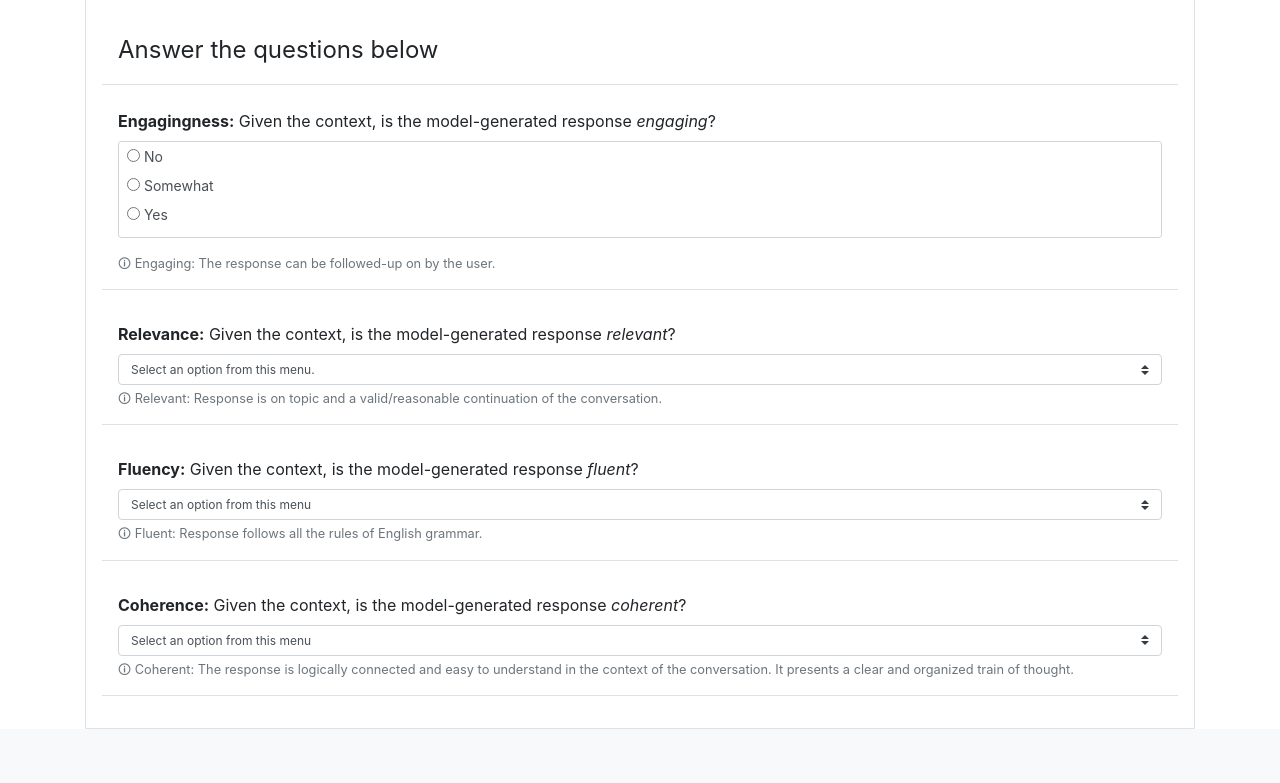
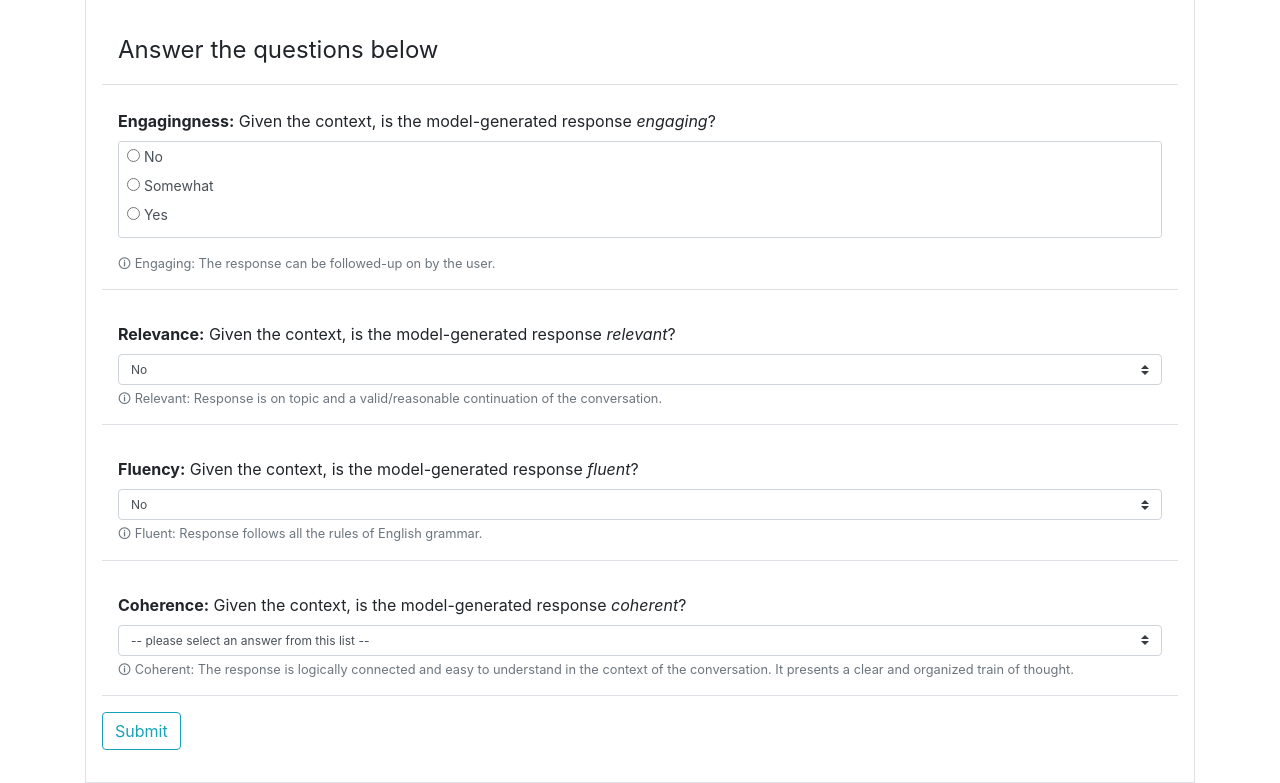
Before and after one commit to bsantraigi/ML-SurveyTool-Flask, a Flask app: page /survey in a window 1280 px wide. Shown: the part 81-864 px from the top of the page. Before the commit the page ends 810 px from the top, so only its background shows below. Run offline with Flask 2, Linux system fonts and the light colour scheme; some libraries are stand-ins or nearby versions.

Commit message:
added basic html validation

```diff
--- a/app.py
+++ b/app.py
@@ -10,7 +10,7 @@ def index():
     # Show a basic html with a header and a link to /survey
     return render_template('home.html', title="Home")
 
-@app.route('/survey')
+@app.route('/survey', methods=['GET', 'POST'])
 def survey():
     # Show a form with the fields from SurveyForm
     form = SurveyForm()
--- a/forms.py
+++ b/forms.py
@@ -1,15 +1,29 @@
 from flask_wtf import FlaskForm
 from flask import Markup
 from wtforms import StringField, PasswordField, BooleanField, SubmitField, RadioField, SelectField
-from wtforms.validators import DataRequired
+from wtforms.validators import DataRequired, InputRequired
 
 class SurveyForm(FlaskForm):
     eng_label = Markup('<strong>Engagingness:</strong> Given the context, is the model-generated response <em>engaging</em>?')
     rel_label = Markup('<strong>Relevance:</strong> Given the context, is the model-generated response <em>relevant</em>?')
     flu_label = Markup('<strong>Fluency:</strong> Given the context, is the model-generated response <em>fluent</em>?')
     coh_label = Markup('<strong>Coherence:</strong> Given the context, is the model-generated response <em>coherent</em>?')
-    q1 = RadioField(eng_label, choices=[(0, 'No'), (1, 'Somewhat'), (2, 'Yes')], description="Engaging: The response can be followed-up on by the user.", validators=[DataRequired()])
-    q2 = SelectField(rel_label, choices=[('Select an option from this menu.'), (0, 'No'), (1, 'Somewhat'), (2, 'Yes')], description='Relevant: Response is on topic and a valid/reasonable continuation of the conversation.', validators=[DataRequired()])
-    q3 = SelectField(flu_label, choices=[('Select an option from this menu'), (0, 'No'), (1, 'Somewhat'), (2, 'Yes')], description='Fluent: Response follows all the rules of English grammar.', validators=[DataRequired()])
-    q4 = SelectField(coh_label, choices=[('Select an option from this menu'), (0, 'No'), (1, 'Somewhat'), (2, 'Yes')], description='Coherent: The response is logically connected and easy to understand in the context of the conversation. It presents a clear and organized train of thought.', validators=[DataRequired()])
+    q1 = RadioField(eng_label,
+                    choices=[(0, 'No'), (1, 'Somewhat'), (2, 'Yes')],
+                    description="Engaging: The response can be followed-up on by the user.",
+                    validators=[DataRequired()])
+
+    q2 = SelectField(rel_label,
+                     choices=[(0, 'No'), (1, 'Somewhat'), (2, 'Yes')],
+                     description='Relevant: Response is on topic and a valid/reasonable continuation of the conversation.',
+                     validators=[DataRequired()])
+    q3 = SelectField(flu_label,
+                     choices=[(0, 'No'), (1, 'Somewhat'), (2, 'Yes')],
+                     description='Fluent: Response follows all the rules of English grammar.',
+                     validators=[DataRequired()])
+
+    q4 = SelectField(coh_label,
+                     choices=[(0, 'No'), (1, 'Somewhat'), (2, 'Yes')],
+                     description='Coherent: The response is logically connected and easy to understand in the context of the conversation. It presents a clear and organized train of thought.',
+                     validators=[DataRequired()])
     submit = SubmitField('Submit')
--- a/templates/survey.html
+++ b/templates/survey.html
@@ -30,12 +30,23 @@
 				</div>
 				<div class="form-group border-bottom p-3">
 					{{ form.q4.label(class="form-control-label") }}
-					{{ form.q4(class="custom-select custom-select-sm") }}
+					<!-- show the select field but with first option disabled -->
+					<select name="q4" id="q4" class="custom-select custom-select-sm" required>
+						{% for option in form.q4 %}
+							{% if loop.first %}
+								<option value="" disabled selected>-- please select an answer from this list --</option>
+							{% endif %}
+							{{ option }}
+						{% endfor %}
+					</select>
 					<small id="help_q4" class="form-text text-muted">
 						🛈 {{ form.q4.description }}
 					</small>
 				</div>
 			</fieldset>
+			<div class="form-group">
+				{{ form.submit(class="btn btn-outline-info") }}
+			</div>
 		</form>
 	</div>
 {% endblock content %}
```
